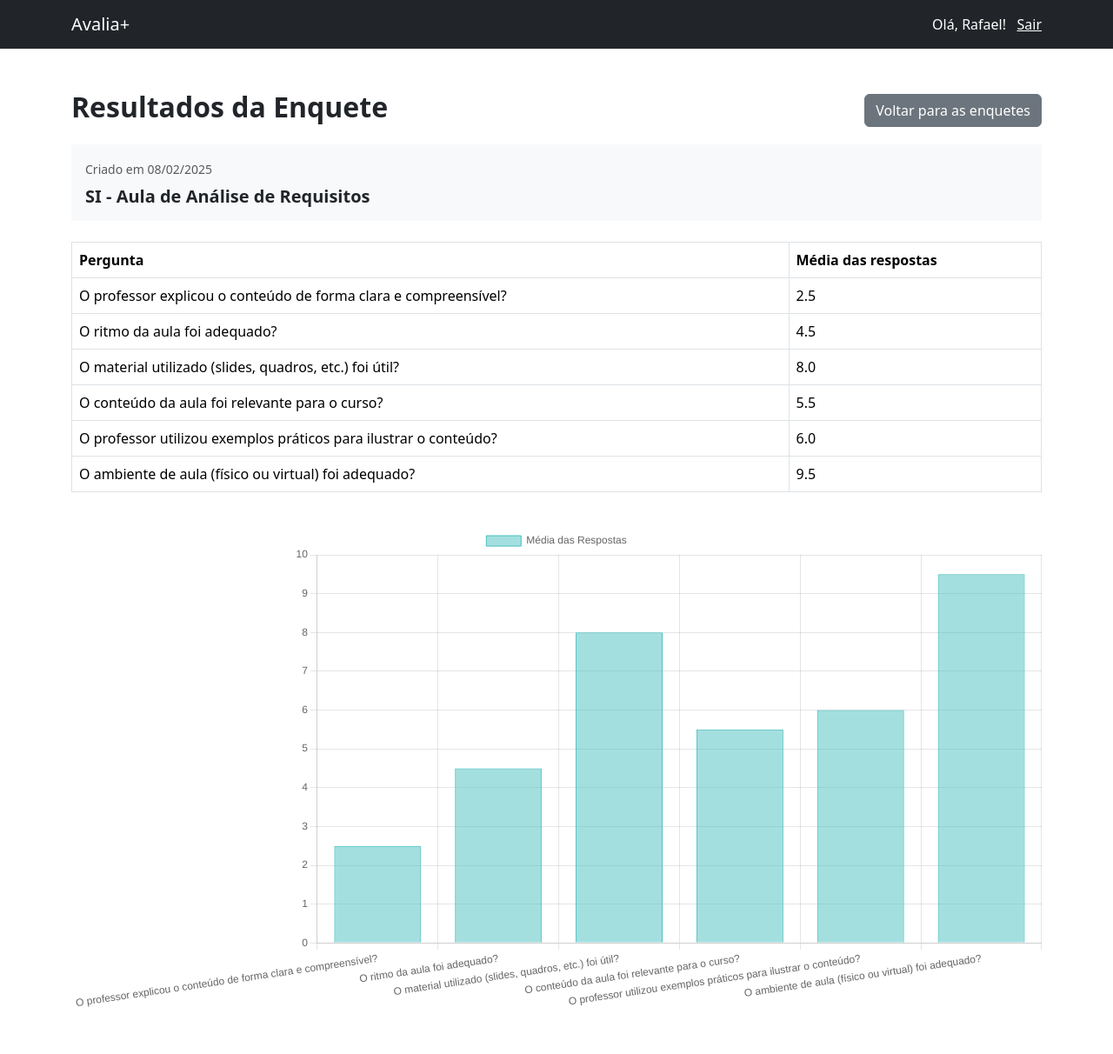
After one commit to rafael-fernandes/avalia-mais, a Flask app: page /ver_resultados/1 in a window 1280 px wide. The commit adds this page. Shown: the whole page at 87% size. Run offline with Flask 3, Linux system fonts and the light colour scheme; a user stored in the database is signed in; data comes from the database, SQL or seed files in the repository; both versions use the stored data as it was after the commit; parts of the project's set-up code (start-up, migrations or seed data) failed here and were passed over; some libraries are stand-ins or nearby versions.

Commit message:
chore: add resultados page

```diff
--- a/app.py
+++ b/app.py
@@ -1,5 +1,5 @@
 from flask import Flask, render_template, request, redirect, url_for, flash
-from routes import index, login, logout, professor_enquetes, professor_nova_enquete, aluno_enquetes, responder_enquete
+from routes import index, login, logout, professor_enquetes, professor_nova_enquete, aluno_enquetes, responder_enquete, ver_resultados
 from database import Database
 from auth import Auth
 from seed import seed_usuarios
@@ -12,13 +12,11 @@ auth = Auth(app)
 
 db = Database('database.db')
 
-@app.before_request
-def inicializa_banco():
-  db.inicializa_o_banco()
+# Inicializa o banco de dados
+db.inicializa_o_banco()
+db.seed_usuarios()
 
-# Executar o seed
-seed_usuarios(db)
-
+# Define as rotas
 app.add_url_rule('/', 'index', index)
 app.add_url_rule('/login', 'login', login, methods=['GET', 'POST'])
 app.add_url_rule('/logout', 'logout', logout)
@@ -26,6 +24,7 @@ app.add_url_rule('/professor/enquetes', 'professor_enquetes', professor_enquetes
 app.add_url_rule('/professor/nova_enquete', 'professor_nova_enquete', professor_nova_enquete)
 app.add_url_rule('/aluno/enquetes', 'aluno_enquetes', aluno_enquetes)
 app.add_url_rule('/responder_enquete/<int:enquete_id>', 'responder_enquete', responder_enquete, methods=['GET', 'POST'])
+app.add_url_rule('/ver_resultados/<int:enquete_id>', 'ver_resultados', ver_resultados)
 
 if __name__ == '__main__':
   app.run(debug=True, port=3000)
--- a/database.py
+++ b/database.py
@@ -69,6 +69,18 @@ class Database:
       return True
     except Exception as e:
       return False
+
+  def seed_usuarios(self):
+    usuarios = [
+      ("Rafael", "rafael@email.com", "aluno", "senha123"),
+      ("Hudson", "hudson@email.com", "aluno", "senha123"),
+      ("Edna", "edna@email.com", "professor", "senha123"),
+      ("UnB", "unb@email.com", "instituicao", "senha123")
+    ]
+
+    # Criar os usuários usando o método da classe Database
+    for nome, email, perfil, senha in usuarios:
+      self.criar_usuario(nome, email, perfil, senha)
 
   def recuperar_usuario(self, id):
     """Recupera um usuário pelo ID"""
@@ -169,7 +181,12 @@ class Database:
     conn.close()
 
     if enquete:
-      return {'id': enquete[0], 'titulo': enquete[1], 'perguntas': enquete[2].split(',')}
+      return {
+        'id': enquete[0],
+        'titulo': enquete[1],
+        'perguntas': enquete[2].split(','),
+        'criado_em': datetime.strptime(enquete[3], '%Y-%m-%d %H:%M:%S').strftime('%d/%m/%Y')
+      }
     else:
       return None
 
@@ -202,3 +219,15 @@ class Database:
       return True
     except Exception as e:
       return False
+
+  def recuperar_respostas(self, enquete_id):
+    """Recupera as respostas de uma enquete"""
+    conn = self._connect()
+    cursor = conn.cursor()
+
+    cursor.execute('SELECT numero_pergunta, resposta FROM respostas WHERE enquete_id = ?', (enquete_id,))
+    respostas = cursor.fetchall()
+
+    conn.close()
+
+    return respostas
--- a/routes.py
+++ b/routes.py
@@ -1,7 +1,7 @@
 from flask import render_template, request, redirect, url_for, flash
 from flask_login import login_user, login_required, current_user, logout_user
 from database import Database
-from services import PerguntasService
+from services import PerguntasService, EnqueteService
 from models import User
 
 db = Database('database.db')
@@ -39,6 +39,7 @@ def login():
 @login_required
 def logout():
   logout_user()
+
   return redirect(url_for('login'))
 
 # Rota para mostrar enquetes
@@ -100,3 +101,26 @@ def responder_enquete(enquete_id):
     return redirect(url_for('aluno_enquetes'))
   elif request.method == 'GET':
     return render_template('aluno/responder_enquete.html', enquete=enquete, perguntas=perguntas)
+
+# Rota para ver resultados da enquete
+@login_required
+def ver_resultados(enquete_id):
+  enquete = db.recuperar_enquete(enquete_id)
+  enquete['perguntas'] = [pergunta.strip() for pergunta in enquete['perguntas'] if pergunta.strip()]
+  perguntas = PerguntasService.get_perguntas()
+
+  respostas = db.recuperar_respostas(enquete_id)
+
+  service = EnqueteService(respostas)
+
+  perguntas_validas = [pergunta.strip() for pergunta in enquete['perguntas'] if pergunta.strip()]
+
+  # Filtra as médias e perguntas de acordo com as perguntas válidas
+  medias = { key: service.media_respostas(int(key)) for key in perguntas.keys() if str(key) in perguntas_validas }
+  perguntas_texto = { key: perguntas[key] for key in perguntas.keys() if str(key) in perguntas_validas }
+
+  return render_template('professor/resultados.html', enquete=enquete,
+                                                      perguntas=perguntas,
+                                                      respostas=respostas,
+                                                      medias=medias,
+                                                      perguntas_texto=perguntas_texto)
--- a/services.py
+++ b/services.py
@@ -1,3 +1,5 @@
+from collections import defaultdict
+
 class PerguntasService:
   @staticmethod
   def get_perguntas():
@@ -13,3 +15,19 @@ class PerguntasService:
       '9': 'Você recomendaria este professor para outros alunos?',
       '10': 'O professor foi receptivo a dúvidas e questionamentos?'
     }
+
+class EnqueteService:
+  def __init__(self, respostas):
+    """ Inicializa o serviço com uma lista de respostas no formato (numero_pergunta, resposta). """
+    self.respostas_dict = defaultdict(list)
+
+    for numero, resposta in respostas:
+      self.respostas_dict[numero].append(resposta)
+
+  def media_respostas(self, numero_pergunta):
+    """ Calcula a média das respostas para uma pergunta específica. """
+    if numero_pergunta in self.respostas_dict:
+      lista_respostas = self.respostas_dict[numero_pergunta]
+      return sum(lista_respostas) / len(lista_respostas)
+
+    return None  # Retorna None se a pergunta não existir
--- a/templates/aluno/responder_enquete.html
+++ b/templates/aluno/responder_enquete.html
@@ -1,6 +1,6 @@
 {% extends "index.html" %}
 
-{% block pagetitle %}Minhas Enquetes{% endblock %}
+{% block pagetitle %}Responder Enquete{% endblock %}
 
 {% block content %}
   <div class="container py-5">
--- /dev/null
+++ b/templates/professor/resultados.html
@@ -0,0 +1,81 @@
+{% extends "index.html" %}
+
+{% block pagetitle %}Resultados da Enquete{% endblock %}
+
+{% block content %}
+  <div class="container py-5">
+    {% include '_flashes.html' %}
+
+    <div class="d-flex w-100 justify-content-between align-items-center">
+      <h2><strong>Resultados da Enquete</strong></h2>
+
+      <a href="{{ url_for('professor_enquetes') }}" class="btn btn-secondary">Voltar para as enquetes</a>
+    </div>
+
+    <div class="p-3 bg-light mt-3">
+      <div class="text-muted">
+        <small>Criado em {{ enquete.criado_em }}</small>
+      </div>
+
+      <h5 class="mt-2 mb-0"><strong>{{ enquete.titulo }}</strong></h5>
+    </div>
+
+    <div class="pt-4">
+      <table class="table table-bordered">
+        <thead>
+          <tr>
+            <th>Pergunta</th>
+            <th>Média das respostas</th>
+          </tr>
+        </thead>
+
+        <tbody>
+          {% for key in perguntas.keys() %}
+            {% if key|string in enquete.perguntas %}
+              <tr>
+                <td>{{ perguntas[key] }}</td>
+                <td>{{ medias[key] if medias[key] is not none else 'Sem respostas' }}</td>
+              </tr>
+            {% endif %}
+          {% endfor %}
+        </tbody>
+      </table>
+    </div>
+
+    <div class="pt-4">
+      <canvas id="grafico"></canvas>
+    </div>
+  </div>
+
+  <script src="https://cdn.jsdelivr.net/npm/chart.js"></script>
+
+  <script>
+    document.addEventListener("DOMContentLoaded", function () {
+      const ctx = document.getElementById('grafico').getContext('2d');
+
+      // Dados das perguntas (textos) e médias das respostas
+      const labels = {{ perguntas_texto.values() | list | tojson }};  // Perguntas como texto
+      const data = {{ medias.values() | list | tojson }};        // Médias das respostas
+
+      new Chart(ctx, {
+        type: 'bar',
+        data: {
+          labels: labels,  // Usando os textos das perguntas como labels
+          datasets: [{
+            label: 'Média das Respostas',
+            data: data,
+            backgroundColor: 'rgba(75, 192, 192, 0.5)',
+            borderColor: 'rgba(75, 192, 192, 1)',
+            borderWidth: 1
+          }]
+        },
+        options: {
+          responsive: true,
+          scales: {
+            y: { beginAtZero: true, max: 10 }
+          }
+        }
+      });
+    });
+  </script>
+{% endblock %}
```
Also changed, not shown: templates/professor/enquetes.html (+9 -1 lines), database.db.
